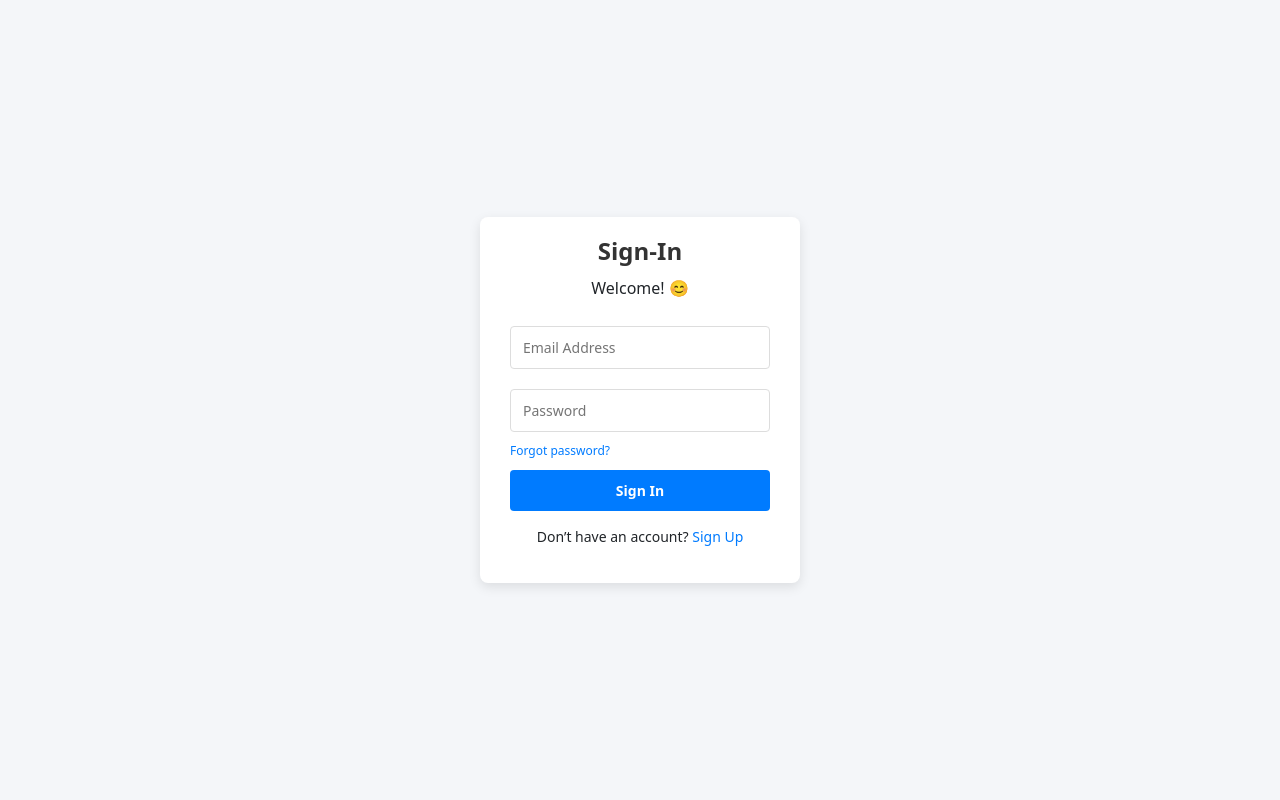
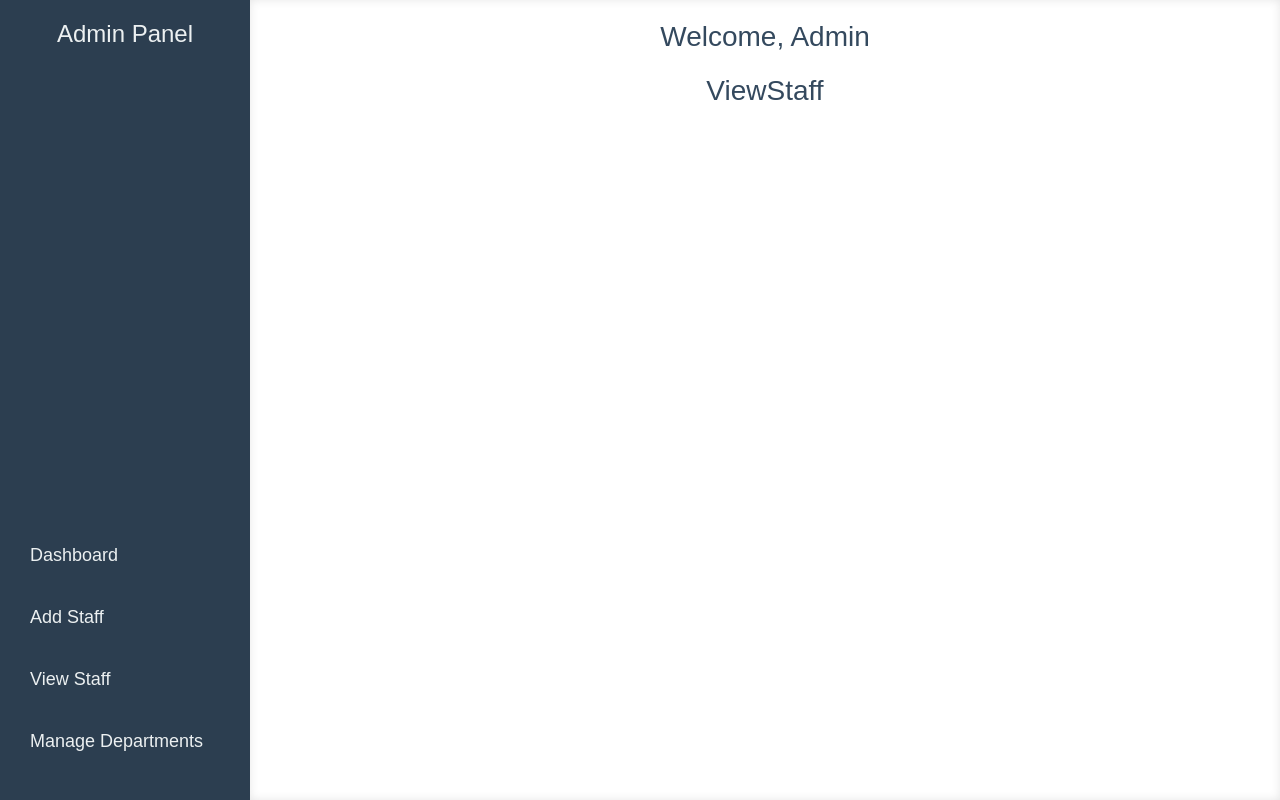
Before and after one commit to S1226M/Hospital_Management, a React (Create React App) app: page /admin/viewStaff in a window 1280 px wide. Before the commit this address led to /. Built offline with nearby package versions, Linux system fonts and the light colour scheme.

Commit message:
05-12-2024

```diff
--- a/package.json
+++ b/package.json
@@ -6,6 +6,7 @@
     "@testing-library/jest-dom": "^5.17.0",
     "@testing-library/react": "^13.4.0",
     "@testing-library/user-event": "^13.5.0",
+    "axios": "^1.7.9",
     "cors": "^2.8.5",
     "express": "^4.21.1",
     "mongoose": "^8.8.3",
--- /dev/null
+++ b/src/AdminManagement/AddStaff.js
@@ -0,0 +1,9 @@
+import React from "react";
+
+function AddStaff(){
+    return(
+        <h1>AddStaff</h1>
+    )
+}
+
+export default AddStaff;
--- /dev/null
+++ b/src/AdminManagement/AdminDashboard.js
@@ -0,0 +1,9 @@
+import React from "react";
+
+function AdminDashboard(){
+    return(
+        <h1>AdminDashboard</h1>
+    )
+}
+
+export default AdminDashboard;
--- /dev/null
+++ b/src/AdminManagement/AdminLayout.js
@@ -0,0 +1,39 @@
+import React from "react";
+import { Outlet } from "react-router-dom";
+import { Link } from "react-router-dom";
+import './AdminManagement.css'
+
+function AdminLayout(){
+    return (
+        <div className="admin-layout">
+          {/* Sidebar or Navigation */}
+            <aside className="admin-sidebar">
+                <h2>Admin Panel</h2>
+                <nav>
+                    <ul>
+                        <li>
+                            <Link to="/admin/adminDashboard">Dashboard</Link>
+                        </li>
+                        <li>
+                          <Link to="/admin/addStaff">Add Staff</Link>
+                        </li>
+                        <li>
+                          <Link to="/admin/viewStaff">View Staff</Link>
+                        </li>
+                        <li>
+                          <Link to="/admin/departmentManagement">Manage Departments</Link>
+                        </li>
+                    </ul>
+                </nav>
+          </aside>
+
+          {/* Main Content Area */}
+          <main className="admin-content">
+            <h1>Welcome, Admin</h1>
+            <Outlet /> {/* Displays child components like Dashboard, Add Staff, etc. */}
+          </main>
+        </div>
+      );
+}
+
+export default AdminLayout;
--- /dev/null
+++ b/src/AdminManagement/AdminManagement.css
@@ -0,0 +1,89 @@
+/* Admin Layout Container */
+.admin-layout {
+    display: flex;
+    height: 100vh; /* Full viewport height */
+    font-family: Arial, sans-serif;
+    background-color: #f9f9f9;
+  }
+
+  /* Sidebar Styles */
+  .admin-sidebar {
+    width: 250px;
+    background-color: #2c3e50; /* Dark Blue-Grey */
+    color: white;
+    padding: 20px;
+    box-shadow: 2px 0 5px rgba(0, 0, 0, 0.1);
+    display: flex;
+    flex-direction: column;
+    justify-content: space-between;
+  }
+
+  .admin-sidebar h2 {
+    font-size: 24px;
+    margin-bottom: 20px;
+    color: #ecf0f1; /* Light Grey */
+    text-align: center;
+  }
+
+  .admin-sidebar nav ul {
+    list-style-type: none;
+    padding: 0;
+    margin: 0;
+  }
+
+  .admin-sidebar nav ul li {
+    margin: 15px 0;
+  }
+
+  .admin-sidebar nav ul li a {
+    text-decoration: none;
+    color: #ecf0f1;
+    font-size: 18px;
+    display: block;
+    padding: 10px;
+    border-radius: 4px;
+    transition: background-color 0.3s, color 0.3s;
+  }
+
+  .admin-sidebar nav ul li a:hover {
+    background-color: #1abc9c; /* Teal */
+    color: white;
+  }
+
+  /* Main Content Area */
+  .admin-content {
+    flex: 1;
+    padding: 20px;
+    overflow-y: auto;
+    background-color: #ffffff;
+    box-shadow: inset 0px 0px 10px rgba(0, 0, 0, 0.1);
+  }
+
+  .admin-content h1 {
+    font-size: 28px;
+    color: #34495e; /* Dark Blue */
+    margin-bottom: 20px;
+    text-align: center;
+  }
+
+  /* Responsive Design */
+  @media (max-width: 768px) {
+    .admin-layout {
+      flex-direction: column;
+    }
+
+    .admin-sidebar {
+      width: 100%;
+      box-shadow: none;
+      padding: 10px;
+    }
+
+    .admin-sidebar h2 {
+      font-size: 20px;
+      margin-bottom: 10px;
+    }
+
+    .admin-content {
+      padding: 10px;
+    }
+  }
--- /dev/null
+++ b/src/AdminManagement/DepartmentManagement.js
@@ -0,0 +1,9 @@
+import React from "react";
+
+function DepartmentManagement(){
+    return(
+        <h1>DepartmentManagement</h1>
+    )
+}
+
+export default DepartmentManagement;
--- /dev/null
+++ b/src/AdminManagement/ViewStaff.js
@@ -0,0 +1,8 @@
+import React from "react";
+
+function ViewStaff(){
+    return(
+        <h1>ViewStaff</h1>
+    )
+}
+export default ViewStaff;
--- a/src/Login&Logout/SignIn.js
+++ b/src/Login&Logout/SignIn.js
@@ -1,14 +1,25 @@
-import React from 'react';
+import React , { useState } from 'react';
 import './SignIn&SignUp.css';
 import { useNavigate } from 'react-router-dom';
 
 function SignIn({ setIsLoggedIn }) {
+  const [data, setData] = useState({
+    email: '',
+    password: '',
+
+  });
   const navigate = useNavigate();
 
   const handleSubmit = (e) => {
     e.preventDefault();
-    setIsLoggedIn(true);
-    navigate('/layout/home');
+
+    if(data.email === 'admin123@gmail.com' && data.password === 'admin@123'){
+      navigate('/admin')
+      setIsLoggedIn(true);
+    }
+    else{
+      navigate('/layout/home');
+    }
   };
 
   return (
@@ -17,8 +28,8 @@ function SignIn({ setIsLoggedIn }) {
         <h2 className="form-title">Sign-In</h2>
         <p>Welcome! 😊</p>
         <form onSubmit={handleSubmit} className="auth-form">
-          <input type="email" placeholder="Email Address" className="form-input" />
-          <input type="password" placeholder="Password" className="form-input" />
+          <input type="email" placeholder="Email Address" className="form-input" onChange={(e) => setData({ ...data, email: e.target.value })}/>
+          <input type="password" placeholder="Password" className="form-input" onChange={(e) => setData({ ...data, password: e.target.value })}/>
           <div className="options-container">
             <span className="forgot-password">Forgot password?</span>
           </div>
--- a/src/Login&Logout/SignUp.js
+++ b/src/Login&Logout/SignUp.js
@@ -1,21 +1,26 @@
-import React from 'react';
+import React, { useState } from 'react';
 import './SignIn&SignUp.css';
 import { useNavigate } from 'react-router-dom';
 import axios from 'axios';
 
 function SignUp() {
-  const [data , setData] = useState({
+  const [data, setData] = useState({
     name: '',
     email: '',
     password: '',
-  })
+  });
   const navigate = useNavigate();
 
   const handleSubmit = (e) => {
     e.preventDefault();
-    axios.post('/*url from server side*/',{name, email, password})
-    .then(res => console.log(res))
-    .catch(err => console.log(err));
+    const { name, email, password } = data; // Destructure state
+    axios
+      .post('/*url from server side*/', { name, email, password })
+      .then((res) => {
+        console.log(res);
+        navigate('/layout'); // Navigate on success
+      })
+      .catch((err) => console.log(err));
   };
 
   return (
@@ -24,10 +29,27 @@ function SignUp() {
         <h2 className="form-title">Sign-Up</h2>
         <p>Welcome! 😊</p>
         <form onSubmit={handleSubmit} className="auth-form">
-          <input type="text" placeholder="Full Name" className="form-input" onChange={(e)=>setData({ ...data, fullName: e.target.value })} />
-          <input type="email" placeholder="Email Address" className="form-input" onChange={(e)=>setData({ ...data, email: e.target.value })} />
-          <input type="password" placeholder="Password" className="form-input" onChange={(e)=>setData({ ...data, password: e.target.value })} />
-          <button type="submit" className="btn primary-btn" onClick={() => navigate('/layout')}>Sign Up</button>
+          <input
+            type="text"
+            placeholder="Full Name"
+            className="form-input"
+            onChange={(e) => setData({ ...data, name: e.target.value })}
+          />
+          <input
+            type="email"
+            placeholder="Email Address"
+            className="form-input"
+            onChange={(e) => setData({ ...data, email: e.target.value })}
+          />
+          <input
+            type="password"
+            placeholder="Password"
+            className="form-input"
+            onChange={(e) => setData({ ...data, password: e.target.value })}
+          />
+          <button type="submit" className="btn primary-btn">
+            Sign Up
+          </button>
         </form>
         <div className="form-footer">
           <p>
--- a/src/index.js
+++ b/src/index.js
@@ -13,6 +13,11 @@ import SignUp from './Login&Logout/SignUp';
 import TalkWithDoctor from './DoctorManagement/TalkWithDoctor';
 import DoctorInfo from './DoctorManagement/DoctorInfo';
 import DoctorSchedule from './DoctorManagement/DoctorSchedule';
+import AdminLayout from './AdminManagement/AdminLayout';
+import AdminDashboard from './AdminManagement/AdminDashboard';
+import AddStaff from './AdminManagement/AddStaff';
+import ViewStaff from './AdminManagement/ViewStaff';
+import DepartmentManagement from './AdminManagement/DepartmentManagement';
 
 function App() {
   const [isLoggedIn, setIsLoggedIn] = useState(false);
@@ -32,6 +37,12 @@ function App() {
           <Route path="doctorInfo" element={<DoctorInfo />} />
           <Route path="doctorSchedule" element={<DoctorSchedule />} />
         </Route>
+        <Route path="admin" element={<AdminLayout />} >
+          <Route path="adminDashboard" element={<AdminDashboard />} />
+          <Route path="addStaff" element={<AddStaff />}/>
+          <Route path="viewStaff" element={<ViewStaff />} />
+          <Route path="departmentManagement" element={<DepartmentManagement />} />
+        </Route>
         <Route path="*" element={<Navigate to="/" />} />
       </Routes>
     </BrowserRouter>
```
Also changed, not shown: src/Layout/Layout.css (+61 -53 lines), src/Layout/Layout.js (+21 -30 lines), 2 other files (tests, documents, lock files or other folders).
